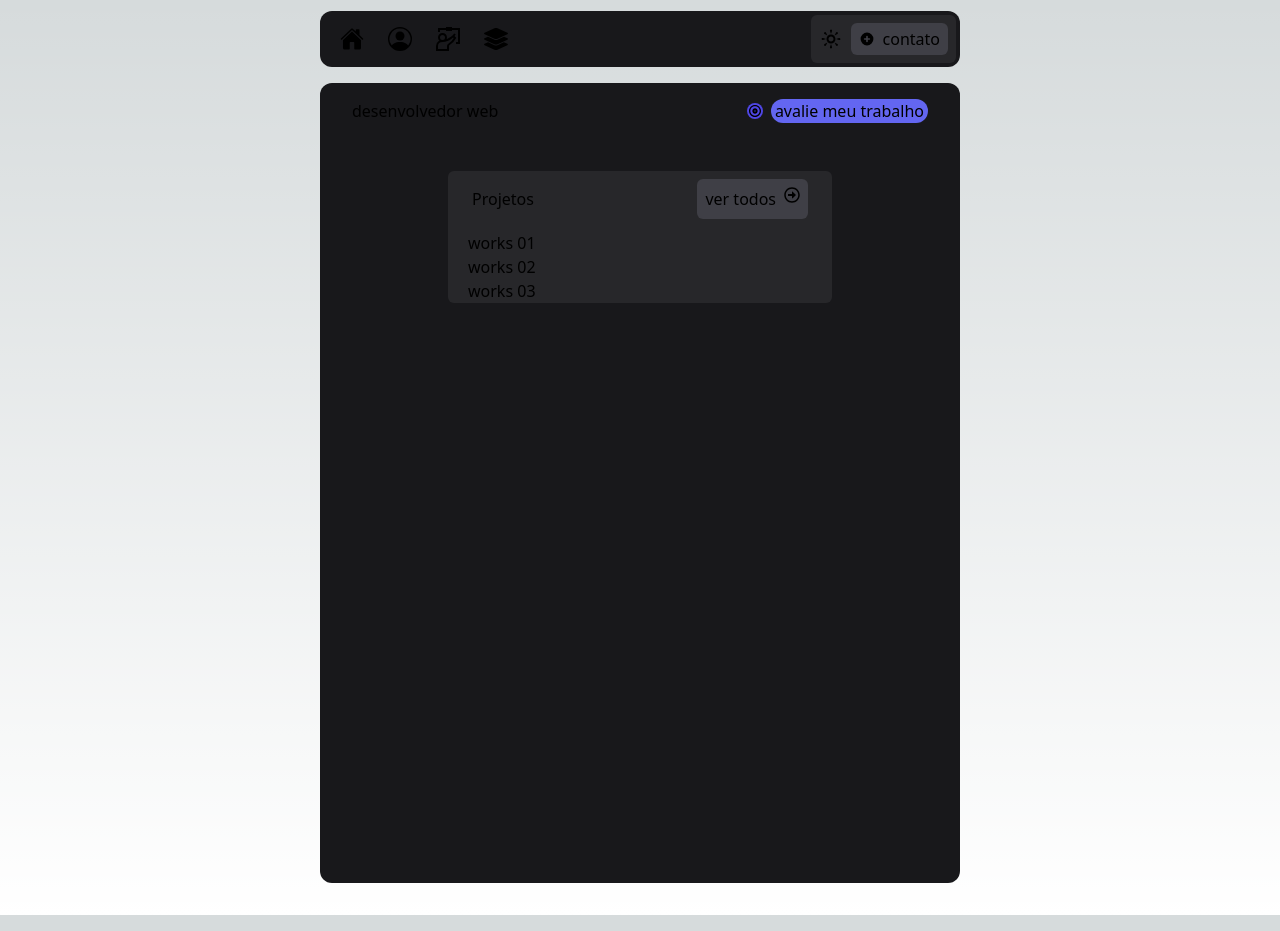
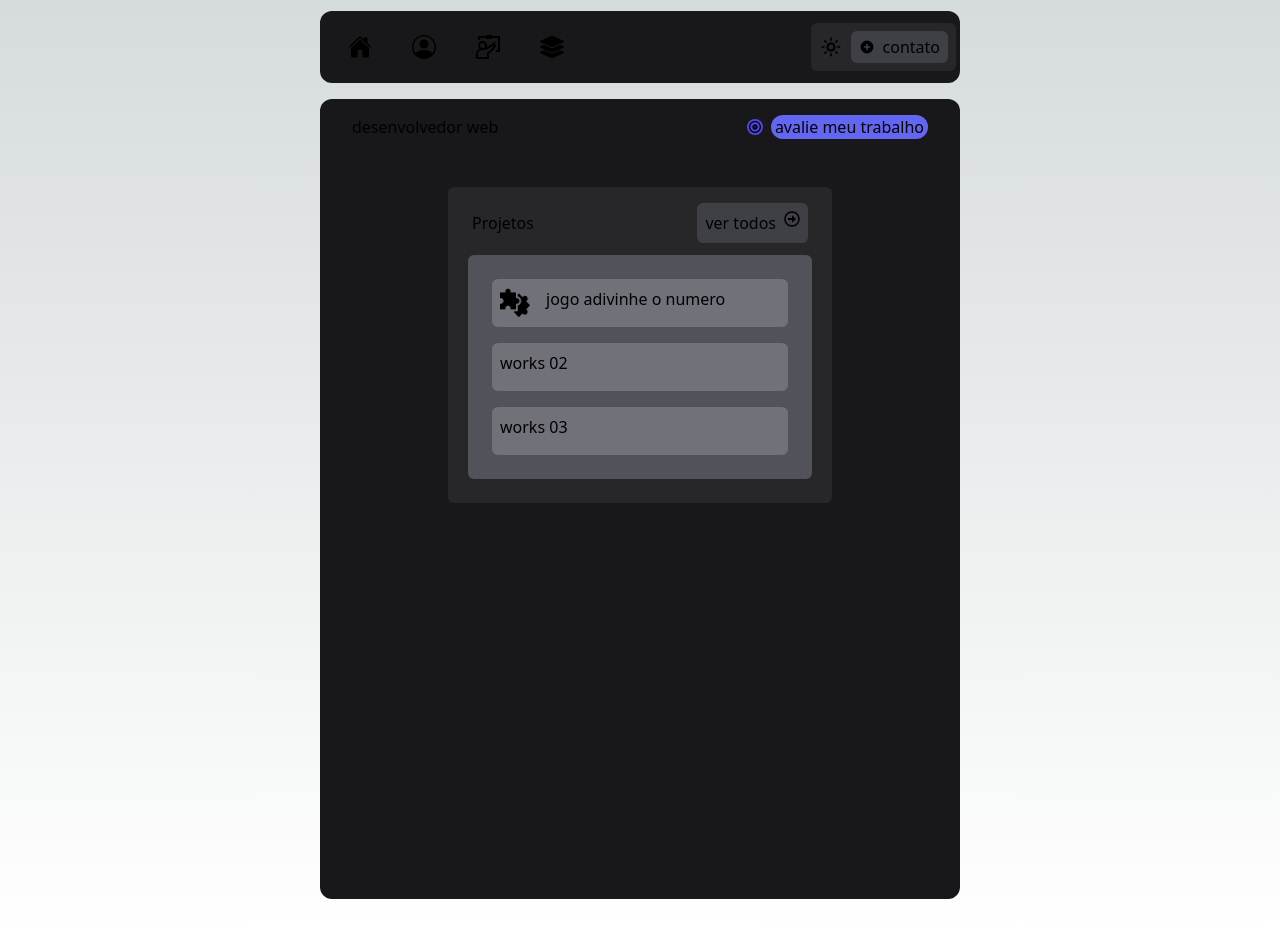
Before and after one commit to MichaelMoranis/portifolio, a Next.js app: page /components/Projects in a window 1280 px wide. Built offline with nearby package versions, Linux system fonts and the light colour scheme.

Commit message:
updating components cards with link repositories

```diff
--- a/src/app/components/Cards/page.tsx
+++ b/src/app/components/Cards/page.tsx
@@ -1,9 +1,15 @@
+"use client"
+
+import Image from "next/image";
+
 export default function Cards() {
-   return (
-    <ul>
-      <li>works 01</li>
-      <li>works 02</li>
-      <li>works 03</li>
-    </ul>
-   )
+  return (
+    <section className="flex justify-start p-4 bg-zinc-600 rounded-md mb-4">
+      <div className="flex flex-col justify-center p-2 w-full gap-4">
+        <div className="flex flex-row gap-4 h-12 bg-zinc-500 p-2 w-full rounded-md"><Image width={30} height={30} src="/icon.png" alt="" /><a href="https://github.com/MichaelMoranis/adivinhe-o-numero">jogo adivinhe o numero</a></div>
+        <div className="h-12 bg-zinc-500 p-2 w-full rounded-md">works 02</div>
+        <div className="h-12 bg-zinc-500 p-2 w-full rounded-md">works 03</div>
+      </div>
+    </section>
+  );
 }
--- a/src/app/components/Projects/page.tsx
+++ b/src/app/components/Projects/page.tsx
@@ -17,7 +17,7 @@ export default function Projects() {
         damping: 20,
       }}
     >
-      <div className="px-4 bg-zinc-800 w-96 justify-center rounded-md">
+      <div className="px-4 bg-zinc-800 w-96 justify-center rounded-md p-2">
         <div className="flex items-center justify-between p-2 rounded-md">
           <div>Projetos</div>
           <div>
--- a/src/app/components/header/header.tsx
+++ b/src/app/components/header/header.tsx
@@ -12,22 +12,22 @@ export function Header() {
         <div>
           <nav className="flex">
             <ul className="flex items-center justify-between gap-6 p-4">
-              <li>
+              <li className="hover:bg-indigo-500 p-2 rounded-md border-s-indigo-600">
                 <a href="/">
                   <IoHome className="text-2xl" />
                 </a>
               </li>
-              <li>
-                <a href={"components/Profile"}>
+              <li className="hover:bg-indigo-500 p-2 rounded-md border-s-indigo-600">
+                <a href="./components/Profile">
                   <BsPersonCircle className="text-2xl"  />
                 </a>
               </li>
-              <li>
+              <li className="hover:bg-indigo-500 p-2 rounded-md border-s-indigo-600">
                 <a href="#">
                   <GrWorkshop  className="text-2xl"  />
                 </a>
               </li>
-              <li>
+              <li className="hover:bg-indigo-500 p-2 rounded-md border-s-indigo-600">
                 <a href="/components/Works">
                   <SiOnlyoffice  className="text-2xl"  />
                 </a>
@@ -35,11 +35,11 @@ export function Header() {
             </ul>
           </nav>
         </div>
-        <div className="flex flex-row items-center  bg-zinc-800 rounded-md p-2 gap-2">
+        <div className="flex flex-row items-center  bg-zinc-800 hover:bg-zinc-600 rounded-md p-2 gap-2">
           <div>
             <TiWeatherSunny  className="text-2xl"  />
           </div>
-          <button className="flex items-center gap-2 bg-zinc-700 rounded-md px-2 py-1">
+          <button className="flex items-center gap-2 bg-zinc-700 hover:bg-indigo-500 rounded-md px-2 py-1">
             <HiPlusCircle />
               contato
           </button>
```
Also changed, not shown: public/game-number.png (added), public/icon.png (added).
